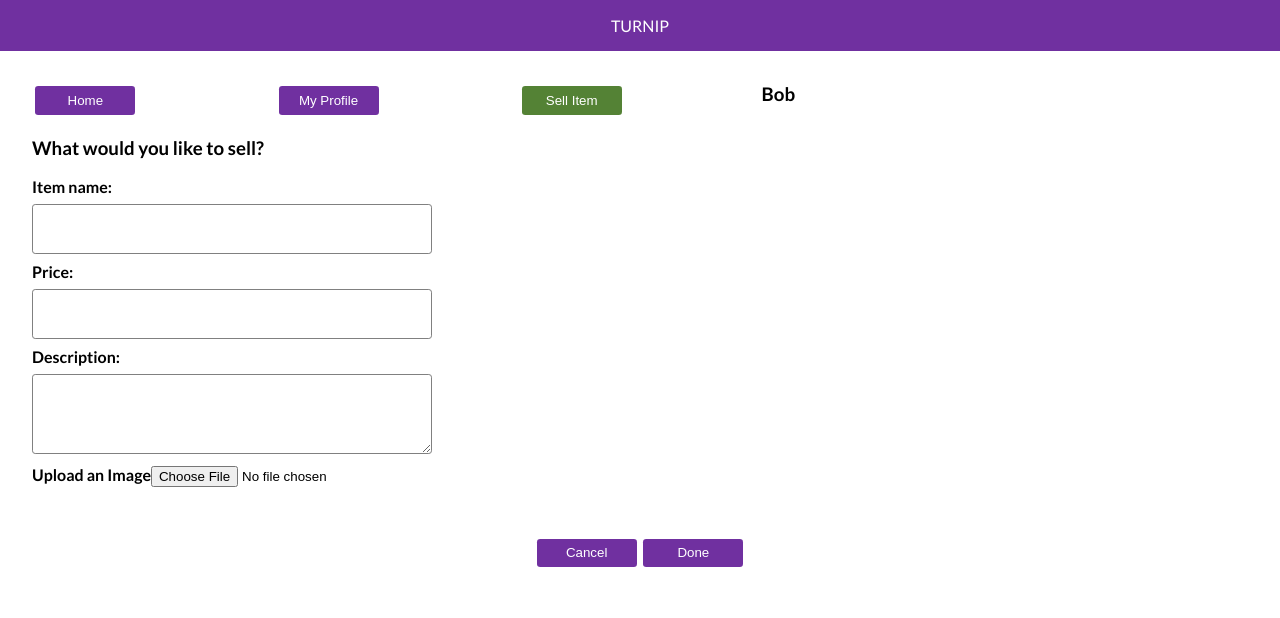
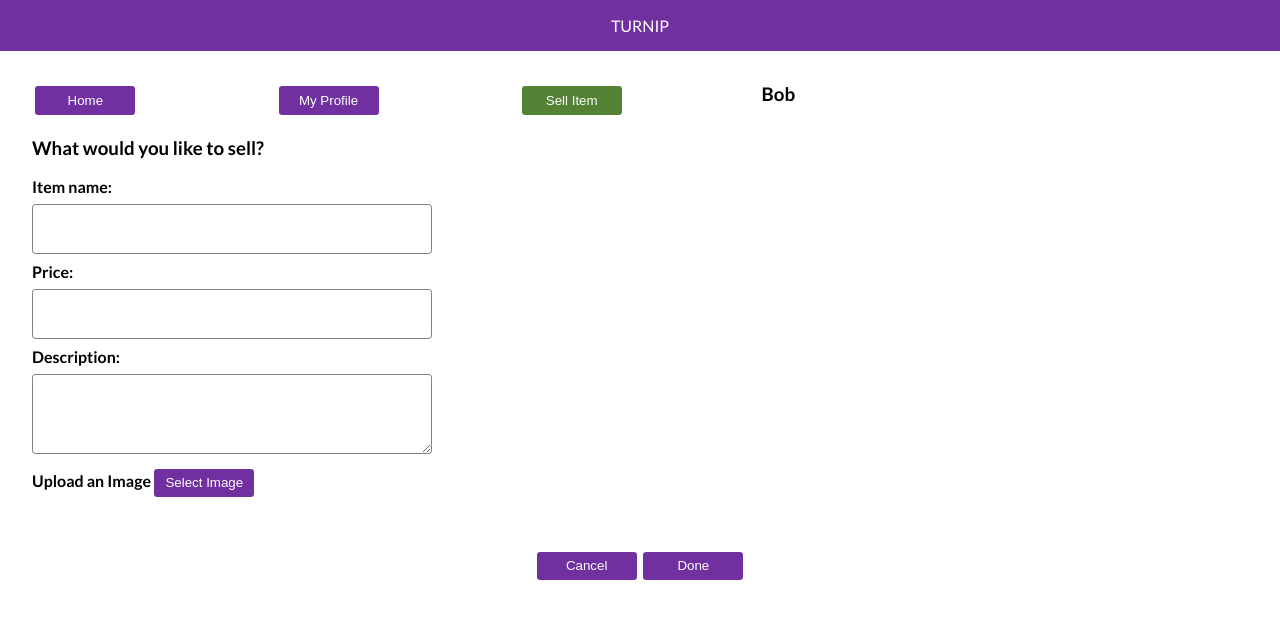
Before and after one commit to jadeleafmoon/turnip-app, a React (Create React App) app: page / in a window 1280 px wide. Both pictures are taken after a click on the button "Sell Item". Shown: the top 618 px of the page. Built offline with nearby package versions, Linux system fonts and the light colour scheme; no server answers.

Commit message:
feat: add image preview and button

```diff
--- a/src/components/AddItemForm.js
+++ b/src/components/AddItemForm.js
@@ -1,6 +1,6 @@
 import React, { Image } from "react";
 import SellFirebase from "./SellFirebase";
-import { useState, useEffect } from "react";
+import { useState, useEffect, useRef } from "react";
 import { storage } from "../firebase";
 import { ref, uploadBytes, listAll, getDownloadURL } from "firebase/storage";
 import { v4 as uuidv4 } from "uuid";
@@ -22,6 +22,7 @@ const AddItemForm = (props) => {
   const imageListRef = ref(storage, "images/");
   const [isLoading, setIsLoading] = useState(false);
   const [imagePreview, setImagePreview] = useState("");
+  const hiddenFileInput = useRef(null);
 
 
   const uploadImage = () => {
@@ -37,6 +38,10 @@ const AddItemForm = (props) => {
       });
     });
   };
+
+  const handleUploadClick = (e) => {
+    hiddenFileInput.current.click();
+  }
 
   const handleDone = () => {
     if (imageToUpload === null) return;
@@ -101,8 +106,11 @@ const AddItemForm = (props) => {
 
       <div className="upload-container">
         <b>Upload an Image</b>
+        <button onClick={handleUploadClick}>Select Image</button>
         <input
           type="file"
+          ref={hiddenFileInput}
+          style={{display:'none'}}
           onChange={(event) => {
             setImagePreview(URL.createObjectURL(event.target.files[0]));
             setImageToUpload(event.target.files[0]);
```
